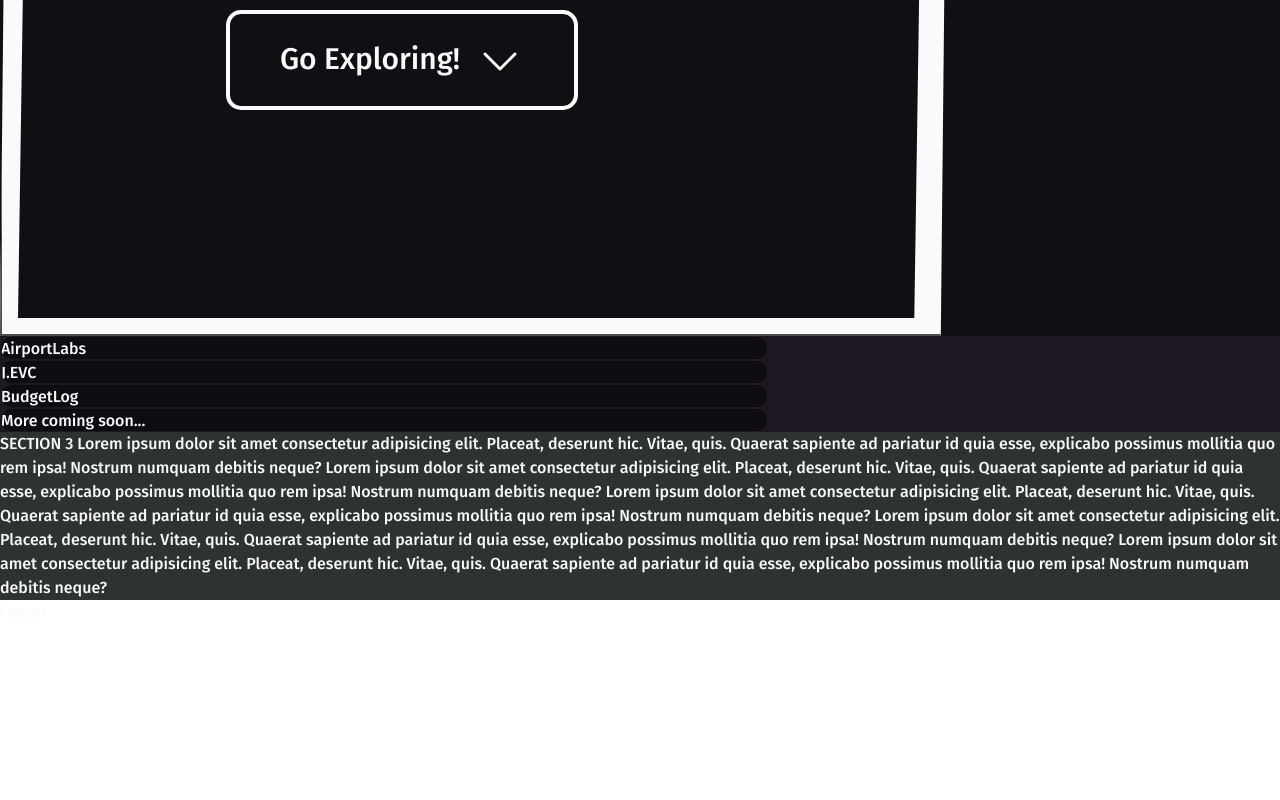
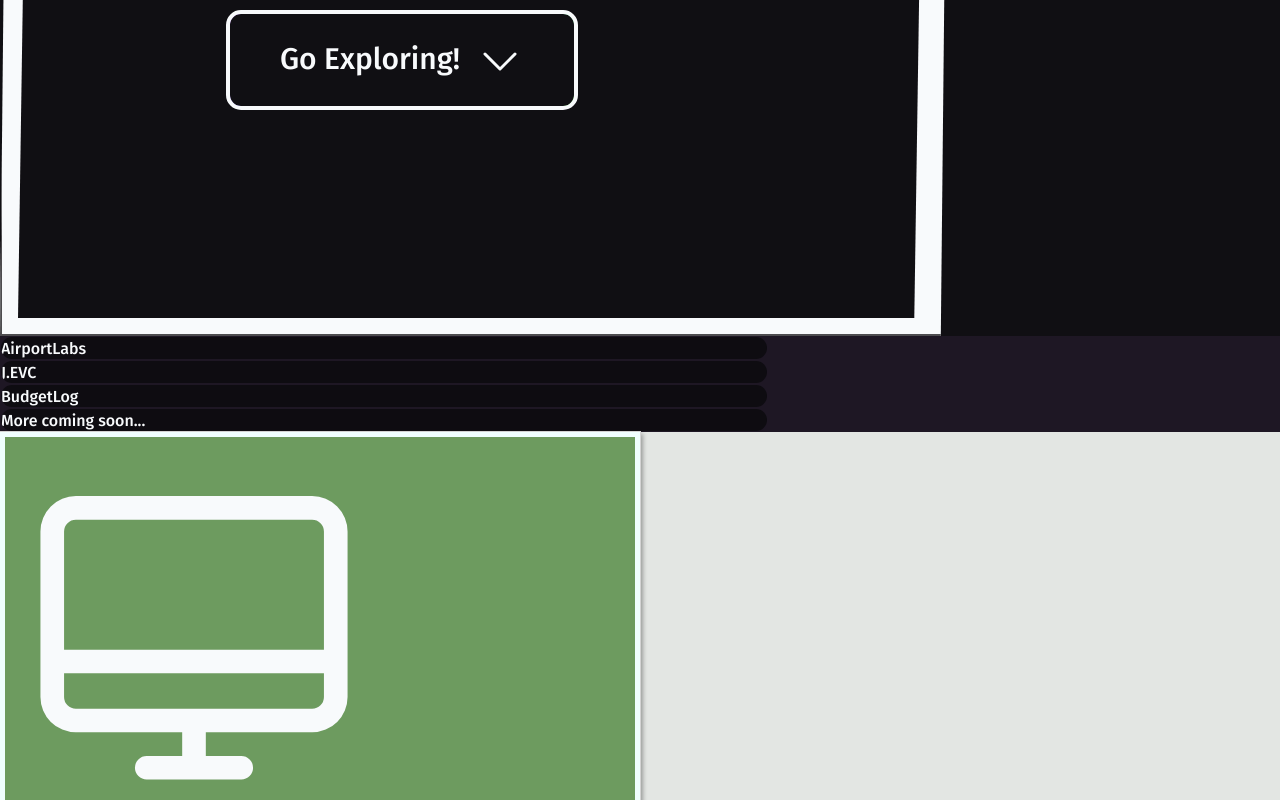
Before and after one commit to trueNebula/nebhq, a React (Vite) app: page / in a window 1280 px wide. Shown: the part 2619-3419 px from the top of the page. Before the commit the page ends 3243 px from the top, so only its background shows below. Built offline with nearby package versions, Linux system fonts and the light colour scheme.

Commit message:
feat: add timeline section

```diff
--- a/src/components/Sections/Section.tsx
+++ b/src/components/Sections/Section.tsx
@@ -1,19 +1,22 @@
 import '@/styles/sections.less';
 import { ReactNode } from 'react';
-import { sections, SectionType } from '@/src/utils/sections';
+import { varHeightNames, sections, SectionType } from '@/src/utils/sections';
 
 type SectionProps = {
-  name?: string,
+  name?: string;
   idx: number;
   children: ReactNode;
 };
 
 function Section({ name = '', idx, children }: SectionProps) {
   const section: SectionType = sections[idx];
+  const isVarHeight = varHeightNames.includes(name);
 
   return (
     <section
-      className={`relative w-screen h-[64rem] flex items-center justify-center ${name} ${section.color}`}
+      className={`relative w-screen ${
+        isVarHeight ? 'h-full' : 'h-[64rem]'
+      } flex items-center justify-center ${name} ${section.color}`}
       id={section.id}>
       {children}
     </section>
--- a/src/components/Sections/Timeline.tsx
+++ b/src/components/Sections/Timeline.tsx
@@ -1,28 +1,89 @@
 import Section from './Section';
+import {
+  TimelineElement,
+  TimelineWrapper,
+} from '@/src/components/TimelineBuilder.tsx';
 
 function Timeline() {
   return (
-    <Section idx={2}>
-        SECTION 3 Lorem ipsum dolor sit amet consectetur adipisicing elit.
-        Placeat, deserunt hic. Vitae, quis. Quaerat sapiente ad pariatur id
-        quia esse, explicabo possimus mollitia quo rem ipsa! Nostrum numquam
-        debitis neque?
-        Lorem ipsum dolor sit amet consectetur adipisicing elit. Placeat,
-        deserunt hic. Vitae, quis. Quaerat sapiente ad pariatur id quia
-        esse, explicabo possimus mollitia quo rem ipsa! Nostrum numquam
-        debitis neque?
-        Lorem ipsum dolor sit amet consectetur adipisicing elit. Placeat,
-        deserunt hic. Vitae, quis. Quaerat sapiente ad pariatur id quia
-        esse, explicabo possimus mollitia quo rem ipsa! Nostrum numquam
-        debitis neque?
-        Lorem ipsum dolor sit amet consectetur adipisicing elit. Placeat,
-        deserunt hic. Vitae, quis. Quaerat sapiente ad pariatur id quia
-        esse, explicabo possimus mollitia quo rem ipsa! Nostrum numquam
-        debitis neque?
-        Lorem ipsum dolor sit amet consectetur adipisicing elit. Placeat,
-        deserunt hic. Vitae, quis. Quaerat sapiente ad pariatur id quia
-        esse, explicabo possimus mollitia quo rem ipsa! Nostrum numquam
-        debitis neque?
+    <Section idx={2} name="timeline">
+      <TimelineWrapper>
+        <TimelineElement
+          date="August 2024"
+          title="NebHQ Launch"
+          connector
+          icon="self">
+          After a few weeks of on and off development, I finished this website
+          as a first proper project fresh out of uni.
+        </TimelineElement>
+        <TimelineElement
+          date="July 2024"
+          title="Bachelor's Degree"
+          connector
+          icon="school">
+          All the work on developing J.EVC and gathering data for it culminated
+          in the presentation I held at my university. After 3 years along with
+          their good (and bad) parts, I got my Bachelor of Science degree in CS.
+          For the next two years, I'll be taking a Master's in distributed
+          systems and after that, I'll be done with my formal education for
+          good. Of course, learning only truly stops when we die.
+        </TimelineElement>
+        <TimelineElement
+          date="September 2023"
+          title="AirpotLabs Hire"
+          connector
+          icon="work">
+          I was offered a full-time junior developer position after the
+          internship which I proudly took, no questions asked. Working here has
+          been fun and rewarding.
+        </TimelineElement>
+        <TimelineElement
+          date="July 2023"
+          title="AirportLabs Internship"
+          connector
+          icon="work">
+          I started a Fullstack Developer Internship at AirportLabs, which
+          lasted 2 months. During the internship, we were presented the
+          technologies that the company used, as well as some Git, Linux and
+          Agile fundamentals. During the first half, we learnt React, Express
+          and MeteorJs, and during the second half, we worked on implementing a
+          major feature on one of their projects.
+        </TimelineElement>
+        <TimelineElement
+          date="October 2021"
+          title="Started University"
+          connector
+          icon="school">
+          I was accepted at Babes-Bolyai University's Computer Science
+          programme. There, I studied many of the fundamentals of programming
+          and found a passion for web development. We took classes teaching C++,
+          Python, Java, x86 Assembly (young me was happy), JavaScript (React,
+          Angular, JQuery, NodeJs), SQL, MongoDB, as well as courses on data
+          structures and algorithms, database management, linear algebra and
+          calculus, and software testing/optimization.
+        </TimelineElement>
+        <TimelineElement
+          date="2015"
+          title="Picked up Coding"
+          connector
+          icon="school">
+          Right around 6th grade, I had the opportunity to be taught C++ basics
+          by a family friend and test them using PBInfo (our version of
+          LeetCode). This proved to be really helpful and consolidated my wish
+          to go on a CS-focused programme in high-school and after.
+        </TimelineElement>
+        <TimelineElement
+          date="2009"
+          title="ROM Hacking at a young age?"
+          icon="self">
+          Back when I was little, I had an obsession with Super Mario World for
+          the SNES, learning its ins and outs, how certain things worked, and I
+          eventually got into ROM hacking because of this. Even though I didn't
+          understand an ounce of Assembly, I still loved figuring out how things
+          worked at a technical level. Later on, I picked up Scratch for a few
+          years, making small, quirky games like any child would.
+        </TimelineElement>
+      </TimelineWrapper>
     </Section>
   );
 }
--- a/src/components/Separator.tsx
+++ b/src/components/Separator.tsx
@@ -1,7 +1,5 @@
 function Separator() {
-  return (
-    <div className='h-[60rem]'></div>
-  );
+  return <div className="h-[84rem]"></div>;
 }
 
 export default Separator;
--- /dev/null
+++ b/src/components/TimelineBuilder.tsx
@@ -0,0 +1,113 @@
+import '@/styles/timeline.less';
+import { ReactNode } from 'react';
+import { animated } from '@react-spring/web';
+import useBoopable from '@/hooks/useBoopable';
+import { BookBookmark, Briefcase, Desktop } from '@phosphor-icons/react';
+
+type TmelineWrapperProps = {
+  children: ReactNode;
+};
+
+// eslint-disable-next-line react-refresh/only-export-components
+export function TimelineWrapper({ children }: TmelineWrapperProps) {
+  return (
+    <div className="timeline-wrapper flex flex-col px-12 py-20 gap-20">
+      {children}
+    </div>
+  );
+}
+
+type TimelineElementProps = {
+  date: string;
+  icon: string;
+  title?: string;
+  connector?: boolean;
+  children: ReactNode;
+};
+
+export function TimelineElement({
+  date,
+  icon,
+  title,
+  connector,
+  children,
+}: TimelineElementProps) {
+  return (
+    <>
+      <div className="timeline-element relative flex flex-row gap-8 justify-center items-start">
+        <TimelineElementDate icon={icon} />
+        <TimelineElementBox title={title} date={date}>
+          {children}
+        </TimelineElementBox>
+        {connector && <div className="timeline-connector absolute" />}
+      </div>
+    </>
+  );
+}
+
+type TimelineElementDateProps = {
+  icon: string;
+};
+
+const timelineDateIcons: { name: string; component: ReactNode }[] = [
+  {
+    name: 'work',
+    component: <Briefcase />,
+  },
+  {
+    name: 'school',
+    component: <BookBookmark />,
+  },
+  {
+    name: 'self',
+    component: <Desktop />,
+  },
+];
+
+function TimelineElementDate({ icon }: TimelineElementDateProps) {
+  const [trigger, style] = useBoopable({
+    scale: 1.2,
+    config: { tension: 120, friction: 14 },
+  });
+
+  return (
+    <animated.div
+      onMouseEnter={trigger}
+      style={style}
+      className="timeline-date relative w-[10%] aspect-square rounded-full flex justify-center items-center text-center font-bold text-xl">
+      {
+        timelineDateIcons.filter((obj) => {
+          return obj.name === icon;
+        })[0].component
+      }
+    </animated.div>
+  );
+}
+
+type TimelineElementBoxProps = {
+  date: string;
+  title?: string;
+  children: ReactNode;
+};
+
+function TimelineElementBox({
+  date,
+  title,
+  children,
+}: TimelineElementBoxProps) {
+  const [trigger, style] = useBoopable({
+    x: 10,
+    config: { tension: 120, friction: 14 },
+  });
+
+  return (
+    <animated.div
+      onMouseEnter={trigger}
+      style={style}
+      className="timeline-box h-full min-h-28 w-[90%] flex flex-col p-4 justify-around gap-4">
+      <div className="font-bold text-2xl text-gray-700">{title}</div>
+      <div className="text-lg text-gray-600">{children}</div>
+      <div className="text-gray-400">{date}</div>
+    </animated.div>
+  );
+}
--- a/src/styles/index.css
+++ b/src/styles/index.css
@@ -84,7 +84,18 @@
 
 :root {
   --primary-color: rgb(248 250 252);
-  --bg-black: rgb(7,10,20);
+  --bg-black: rgb(7, 10, 20);
+
+  --bg-sec-dark: rgb(16, 15, 19);
+  --bg-sec-mid: rgb(30, 23, 36);
+  --bg-sec-light: rgb(227, 230, 227);
+
+  --purple: rgba(131, 58, 180, 1);
+  --green: rgba(78, 179, 47, 1);
+
+  --timeline-green: rgb(109, 155, 95);
+  --timeline-white: rgb(240, 255, 255);
+  --timeline-gray: rgb(211, 211, 211);
 }
 
 body {
@@ -110,7 +121,12 @@
 }
 
 .backdrop {
-  background: linear-gradient(141deg, rgba(3,7,7,1) 0%, rgb(18, 2, 19) 78%, rgba(94,30,45,1) 100%);
+  background: linear-gradient(
+    141deg,
+    rgba(3, 7, 7, 1) 0%,
+    rgb(18, 2, 19) 78%,
+    rgba(94, 30, 45, 1) 100%
+  );
 }
 
 .black {
@@ -124,5 +140,7 @@
 
 .-translate-y-3\/2 {
   --tw-translate-y: -150%;
-  transform: translate(var(--tw-translate-x), var(--tw-translate-y)) rotate(var(--tw-rotate)) skewX(var(--tw-skew-x)) skewY(var(--tw-skew-y)) scaleX(var(--tw-scale-x)) scaleY(var(--tw-scale-y));
+  transform: translate(var(--tw-translate-x), var(--tw-translate-y))
+    rotate(var(--tw-rotate)) skewX(var(--tw-skew-x)) skewY(var(--tw-skew-y))
+    scaleX(var(--tw-scale-x)) scaleY(var(--tw-scale-y));
 }
--- a/src/styles/sections.less
+++ b/src/styles/sections.less
@@ -15,17 +15,23 @@
 }
 
 .section-dark {
-  background-color: rgb(16, 15, 19);
+  background-color: var(--bg-sec-dark);
 }
 
 .section-mid {
-  background-color: rgb(30, 23, 36);
+  background-color: var(--bg-sec-mid);
 }
 
 .section-light {
-  background-color: rgb(47, 50, 51);
+  background-color: var(--bg-sec-light);
 }
 
-.separator-white {
-  background-color: rgb(131, 58, 180);
+.separator-purple {
+  background-color: var(--purple);
+  z-index: 2;
 }
+
+.separator-green {
+  background-color: var(--green);
+  z-index: 4;
+}
--- /dev/null
+++ b/src/styles/timeline.less
@@ -0,0 +1,53 @@
+.timeline-wrapper {
+  position: relative;
+  width: 50%;
+  height: 80%;
+
+  .timeline-element {
+    width: 100%;
+    height: 20%;
+    z-index: 1;
+
+    // background-color: greenyellow;
+
+    .timeline-date {
+      border: 5px solid var(--timeline-white);
+      outline: 1px solid var(--timeline-gray);
+      filter: drop-shadow(2px 3px 2px rgba(27, 27, 27, 0.363));
+      background-color: var(--timeline-green);
+
+      svg {
+        width: 60%;
+        height: 60%;
+      }
+    }
+
+    .timeline-box {
+      background-color: var(--timeline-white);
+      border: 1px solid var(--timeline-gray);
+      border-radius: 1rem;
+      color: gray;
+      position: relative;
+      filter: drop-shadow(2px 3px 2px rgba(27, 27, 27, 0.363));
+    }
+
+    .timeline-box::before {
+      content: '';
+      position: absolute;
+      border-top: 10px solid transparent;
+      border-bottom: 10px solid transparent;
+      border-right: 10px solid var(--timeline-white);
+      left: -10px;
+      top: 2rem;
+    }
+
+    .timeline-connector {
+      height: calc(100% + 5rem);
+      border: 3px solid var(--timeline-white);
+      outline: 1px solid var(--timeline-gray);
+      z-index: -1;
+      top: 0;
+      left: calc(5% - 4px);
+    }
+  }
+}
--- a/src/utils/sections.ts
+++ b/src/utils/sections.ts
@@ -6,6 +6,8 @@
 ];
 
 export type SectionType = {
-  id: string,
-  color: string,
-}
+  id: string;
+  color: string;
+};
+
+export const varHeightNames = ['timeline'];
```
Also changed, not shown: src/MainPage.tsx (+14 -2 lines), src/components/NavBar.tsx (+13 -8 lines), src/components/Sections/SectionSeparator.tsx (+31 -6 lines), src/styles/aboutMe.less (+10 -18 lines).
